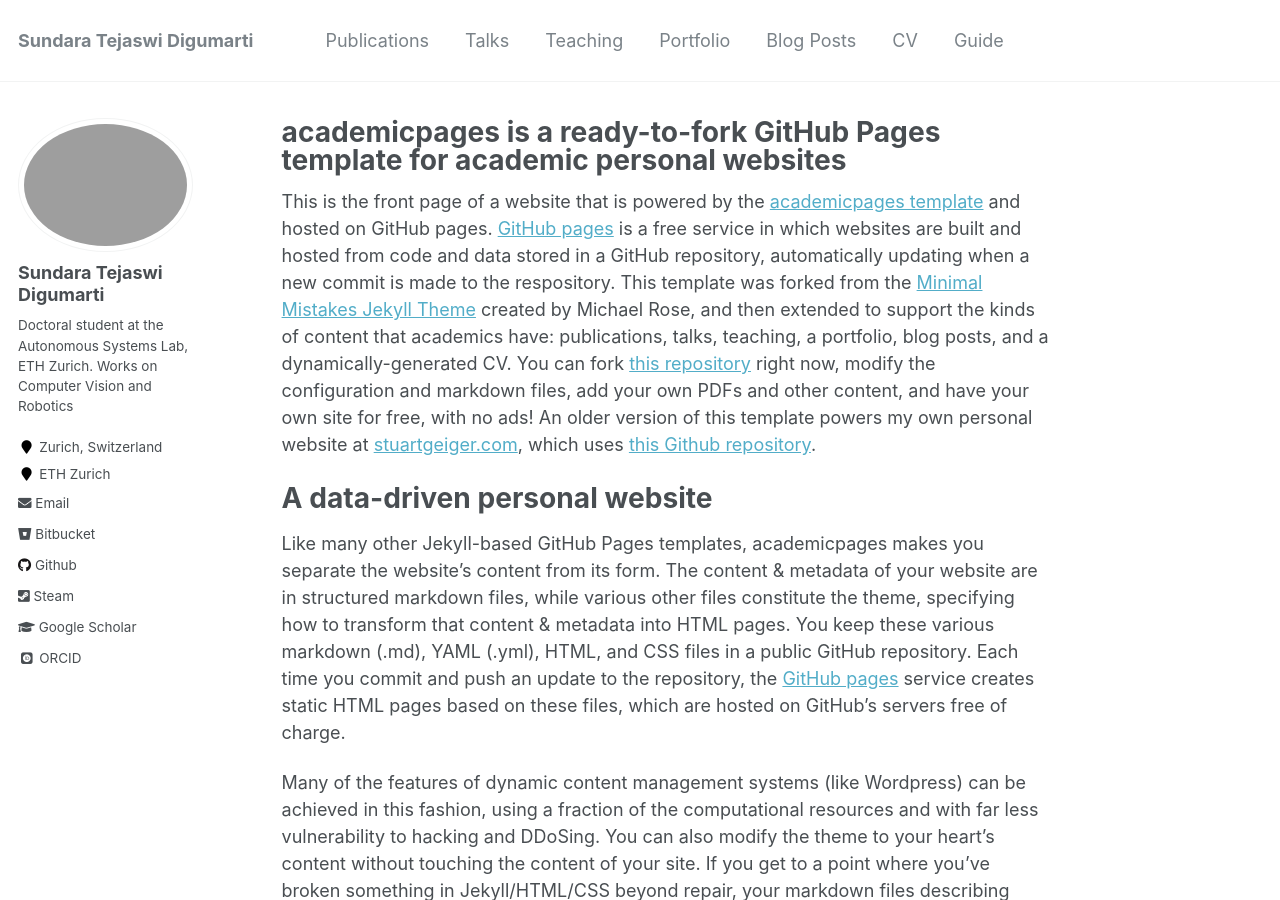
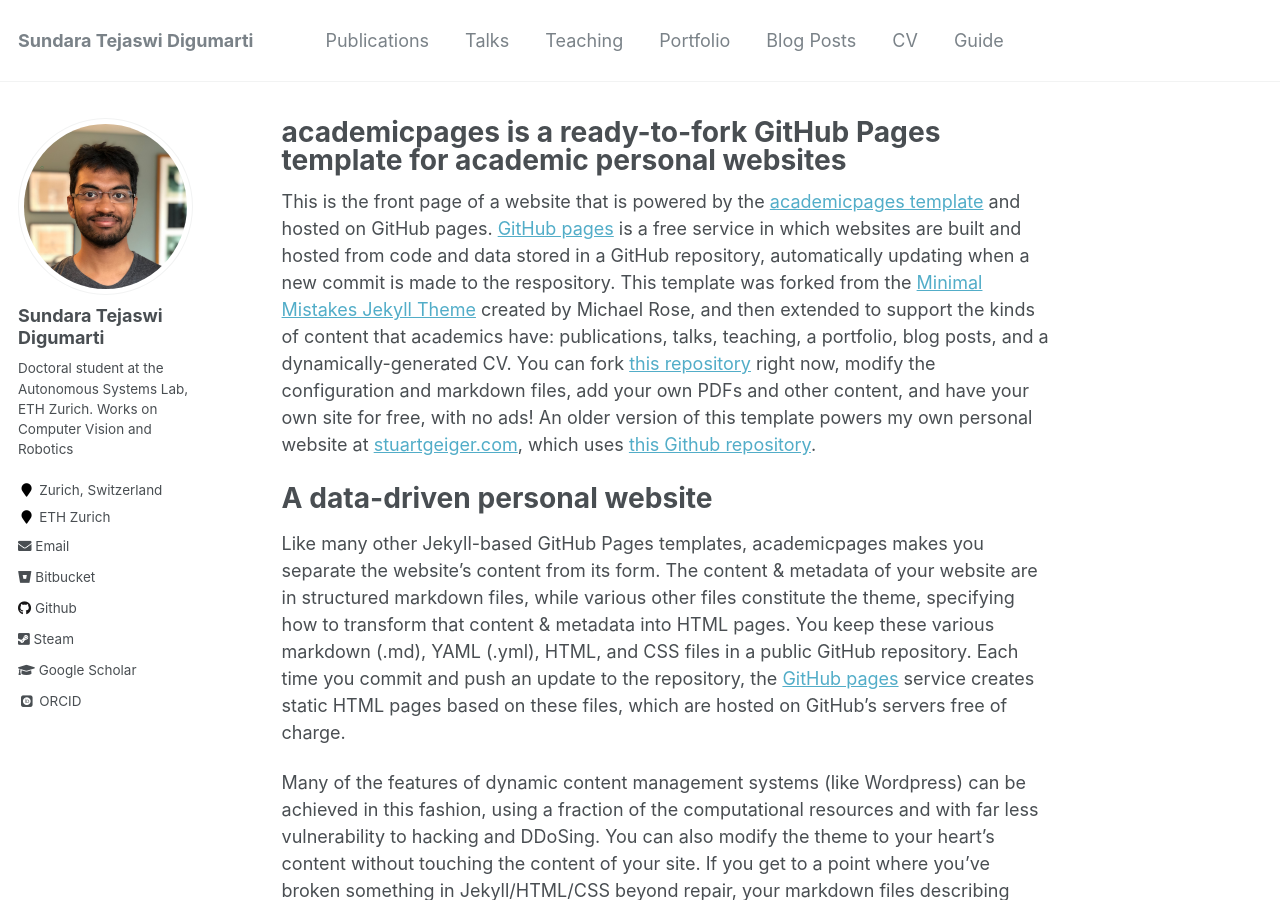
Before and after one commit to tejaswid/tejaswid.github.io, a Jekyll site: the page built from _pages/about.md, in a window 1280 px wide and 900 px high. Built offline with Jekyll 4.4.1, drawn with Linux system fonts in a browser that asks for light colours; some web fonts are replaced.

```diff
--- a/_config.yml
+++ b/_config.yml
@@ -57,7 +57,7 @@ yandex_site_verification :
 
 # Social Sharing
 twitter:
-  username               : &twitter
+  username               :
 facebook:
   username               :
   app_id                 :
@@ -81,7 +81,7 @@ analytics:
 # Site Author
 author:
   name             : "Sundara Tejaswi Digumarti"
-  avatar           : "profile.png"
+  avatar           : "tejaswi_small.png"
   bio              : "Doctoral student at the Autonomous Systems Lab, ETH Zurich. Works on Computer Vision and Robotics"
   location         : "Zurich, Switzerland"
   employer         : "ETH Zurich"
```
Also changed, not shown: images/tejaswi_small.png (added), 1 other file.
